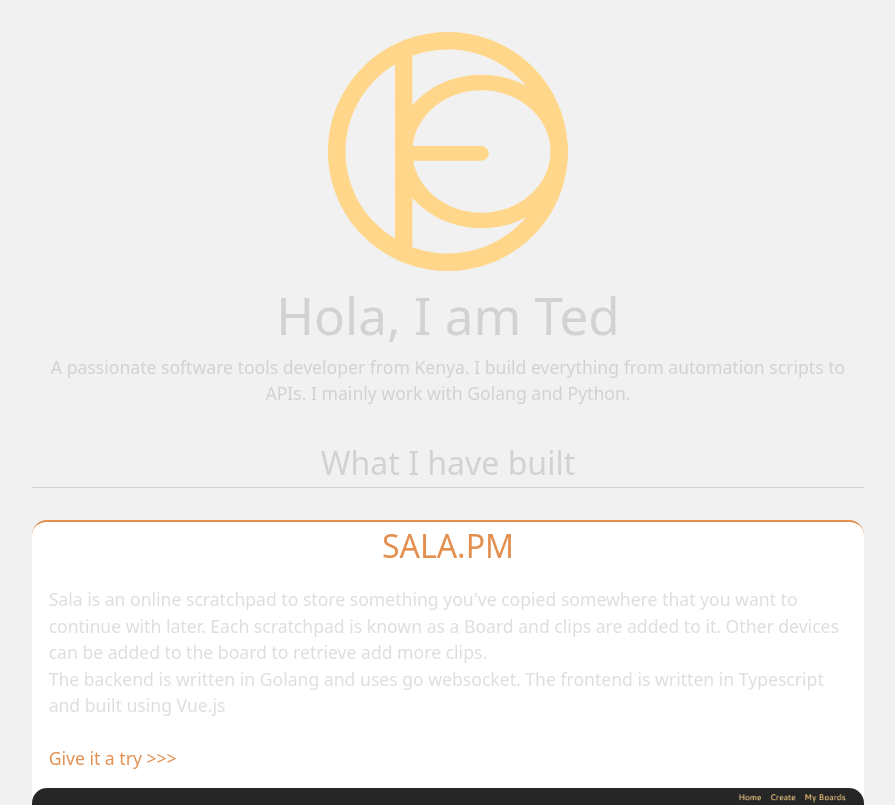
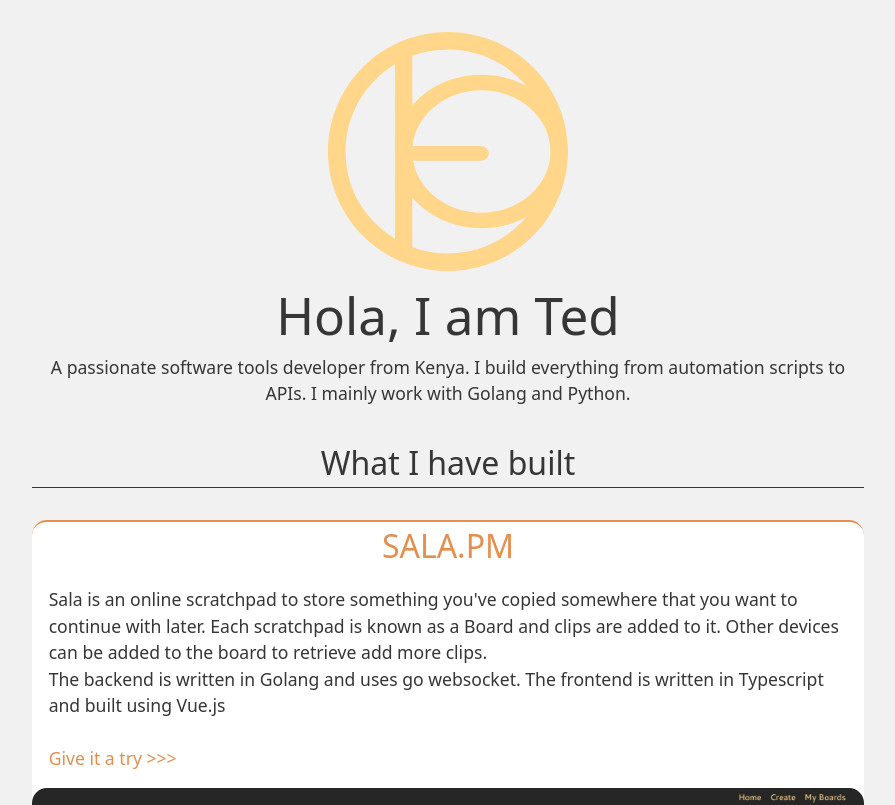
Before and after one commit to keystroke3/okello.io, a Vue app: page / in a window 1280 px wide. Shown: the top 805 px of the page, without its empty margins (192-1087 px from the left). Built offline with nearby package versions, Linux system fonts and the light colour scheme.

Commit message:
fix light mode font color

```diff
--- a/src/style.css
+++ b/src/style.css
@@ -92,7 +92,7 @@ p{
 	:root {
 		/* --color-fg: rgba(32, 32, 32, 0.87); */
 
-		--color-fg: rgba(54, 54, 54, 0.164);
+		--color-fg: rgba(54, 54, 54, 1);
 		--color-fg-alt: rgba(160, 160, 160, 0.164);
 		--color-bg: rgb(241, 241, 241);
 		--color-bg-alt: rgb(255, 255, 255);
```
